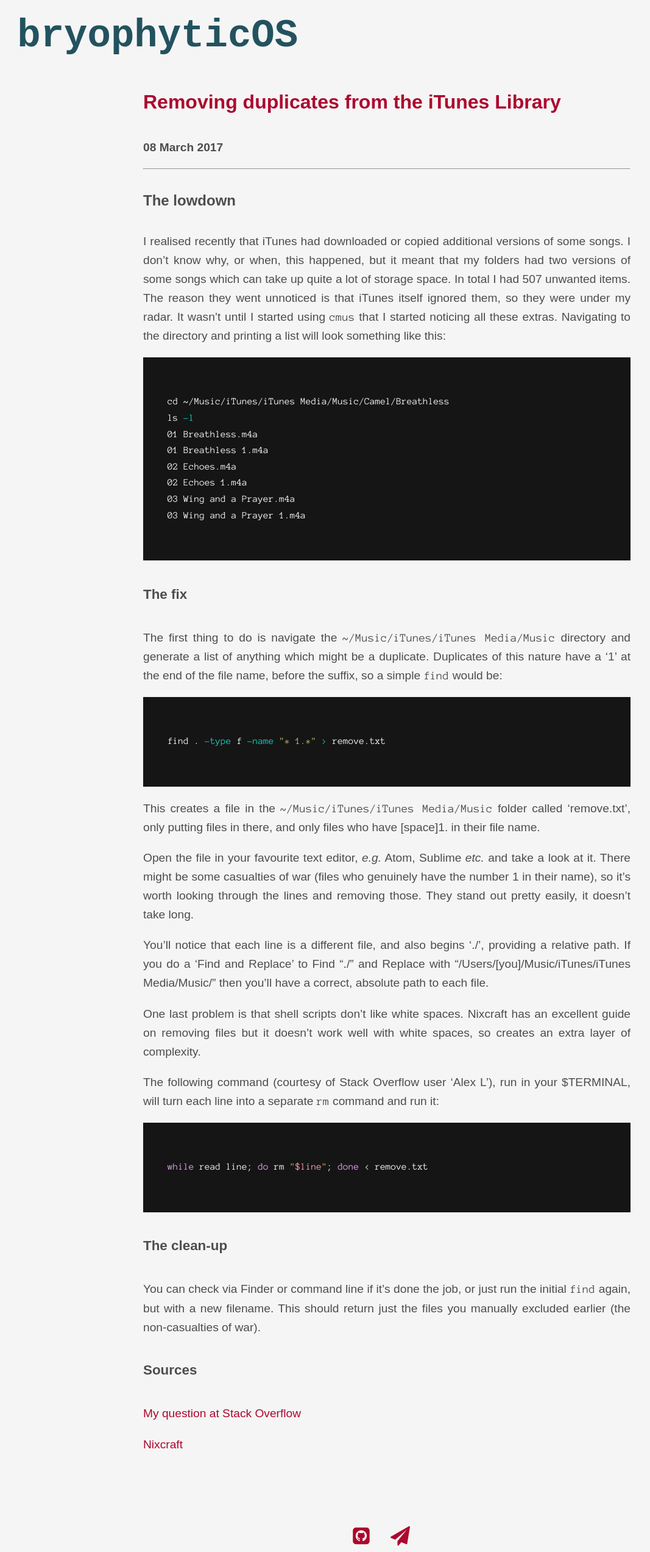
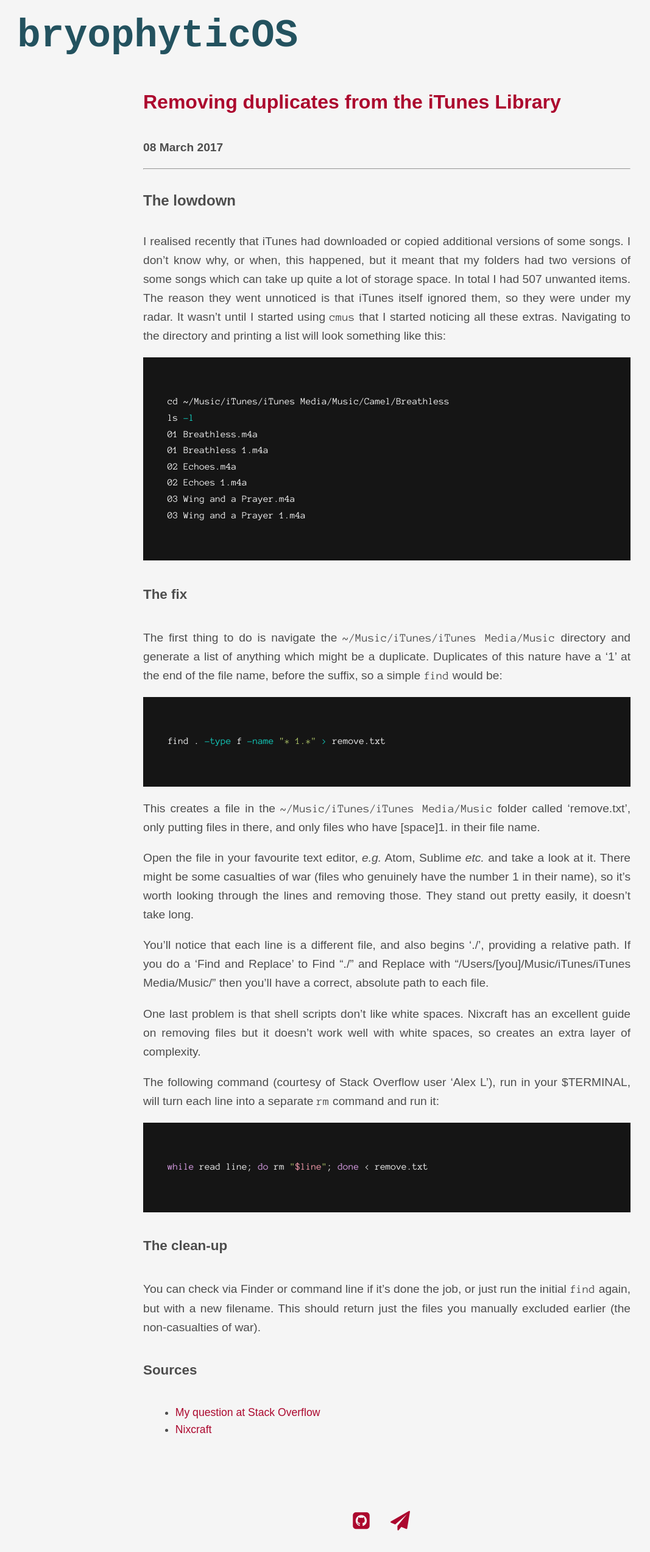
Before and after one commit to paulrbts/blog, a Jekyll site: the page built from _posts/software/2017-03-08-removing-itunes-duplicates.md, in a window 1280 px wide. Shown: the whole page at 61% size, without its empty margins (5-1072 px from the left). Built offline with Jekyll 4.4.1, drawn with Linux system fonts in a browser that asks for light colours; nearby versions of some CDN libraries; some web fonts are replaced; after the commit the page ends 2520 px from its top, so only the background shows below that.

```diff
--- a/_posts/software/2017-03-08-removing-itunes-duplicates.md
+++ b/_posts/software/2017-03-08-removing-itunes-duplicates.md
@@ -61,6 +61,5 @@ You can check via Finder or command line if it's done the job, or just run the i
 This should return just the files you manually excluded earlier (the non-casualties of war).
 
 ##### Sources
-[My question at Stack Overflow](https://stackoverflow.com/questions/42675009/delete-files-from-a-list-in-a-text-file)
-
-[Nixcraft](https://www.cyberciti.biz/faq/deleting-bulk-files-in-unix-linux-bsd-apple-osx/)
+* [My question at Stack Overflow](https://stackoverflow.com/questions/42675009/delete-files-from-a-list-in-a-text-file)
+* [Nixcraft](https://www.cyberciti.biz/faq/deleting-bulk-files-in-unix-linux-bsd-apple-osx/)
```
